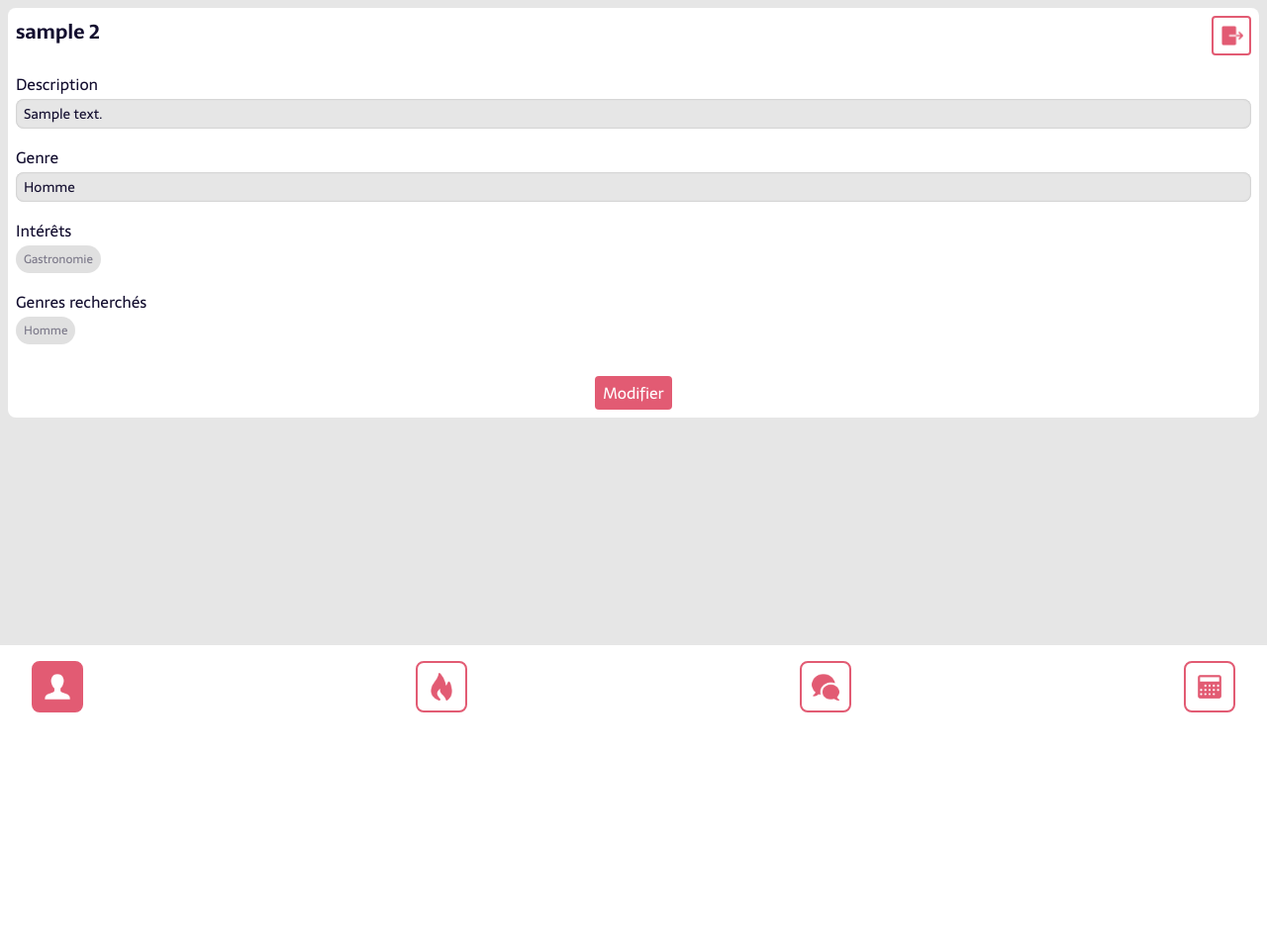
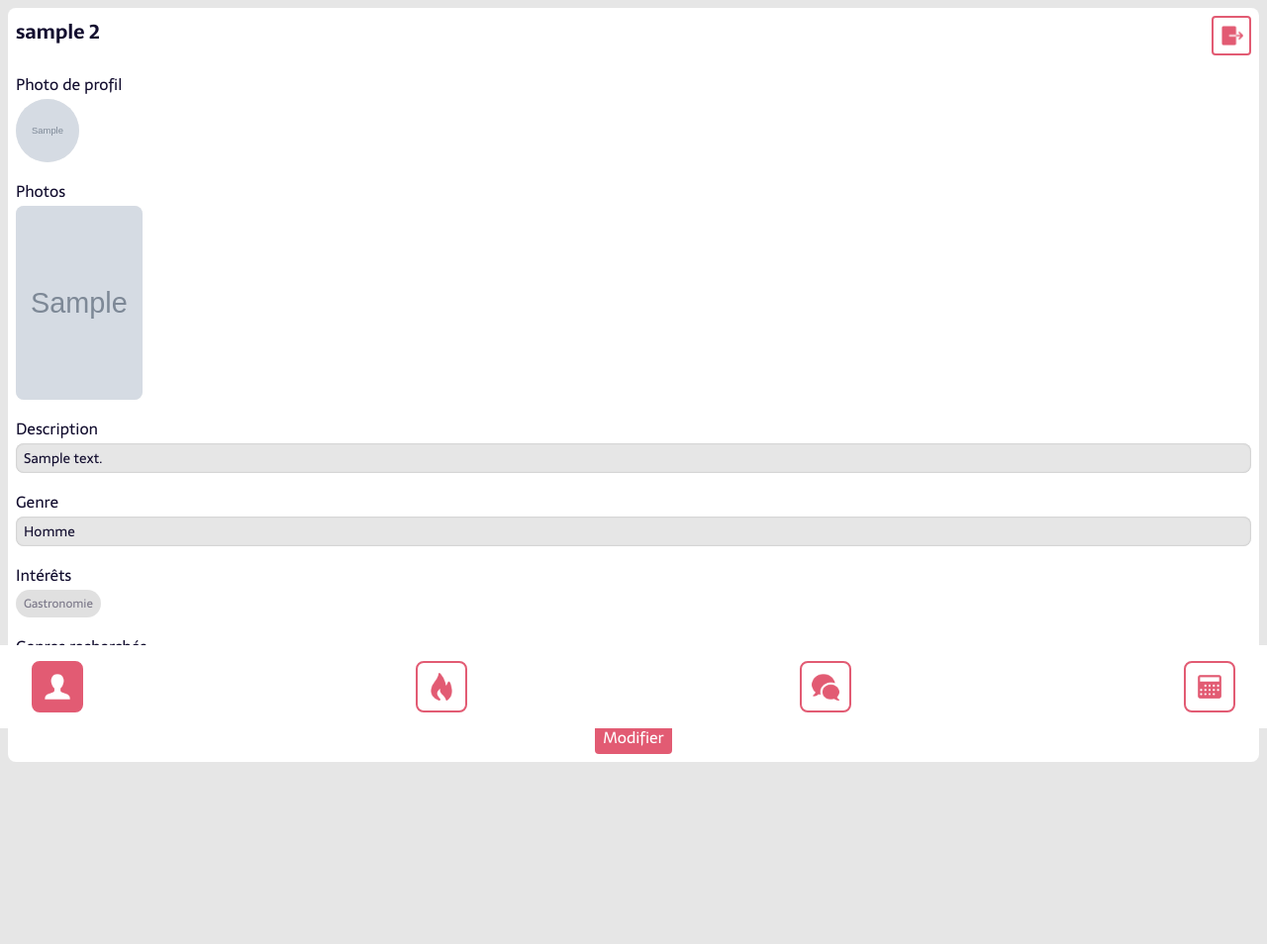
Before and after one commit to Reeezer/HE-Love, a Django app: page /users/1/ in a window 1280 px wide. Shown: the part 64-1018 px from the top of the page at 99% size. Before the commit the page ends 784 px from the top, so only its background shows below. Run offline with Django 4.2, Linux system fonts and the light colour scheme; a user stored in the database is signed in; data comes from the database, SQL or seed files in the repository; tables that the repository leaves empty hold one stand-in row (values such as "Sample post"); grey boxes marked "Sample" are stand-in pictures; parts of the project's set-up code (start-up, migrations or seed data) failed here and were passed over; some libraries are stand-ins or nearby versions.

Commit message:
Added pictures to profile detail

```diff
--- a/He_Loveapp/models.py
+++ b/He_Loveapp/models.py
@@ -55,7 +55,7 @@
         self.save()
 
     def get_pictures(self): # Includes PP
-        return Picture.objects.filter(user=self.id).first()
+        return Picture.objects.filter(user=self.id)
 
 
 
--- a/He_Loveapp/templates/He_Loveapp/appuser_detail.html
+++ b/He_Loveapp/templates/He_Loveapp/appuser_detail.html
@@ -13,6 +13,22 @@
 					{% load static %} <img class="minus-icon" src="{% static "src/vue/files/img/logout.png" %}" alt="logout"/>
 				</a>
 			{% endif %}
+		</div>
+	</div>
+
+	<div class="section">
+		<div class="title">Photo de profil</div>
+		<img class="profile-picture" src="{{ appuser.profile_picture.url }}" alt="profile picture"/>
+	</div>
+
+	<div class="section">
+		<div class="title">Photos</div>
+		<div class="pictures">
+			{% for picture in appuser.get_pictures %}
+				<img class="picture" src="{{ picture.path.url }}" alt="picture"/>
+			{% empty %}
+				<div>Aucune photo</div>
+			{% endfor %}
 		</div>
 	</div>
 
--- a/static/src/vue/files/css/app.css
+++ b/static/src/vue/files/css/app.css
@@ -103,6 +103,15 @@
 
 .primary {
 	color: var(--primary-color);
+}
+
+.profile-picture {
+	border-radius: 100px;
+
+	background-color: var(--light-gray-transparent-color);
+
+	width: 64px;
+	height: 64px;
 }
 
 /* ----- Title bar ----- */
@@ -256,6 +265,8 @@
 	border-radius: 8px;
 	gap: 16px;
 
+	margin-bottom: 92px;
+
 	flex: 0 1 auto;
 
 	padding: 8px;
@@ -311,6 +322,22 @@
 
 .profile .button {
 	border-radius: 4px;
+}
+
+.profile .pictures{
+	display: flex;
+	flex-flow: row wrap;
+	gap: 8px;
+}
+
+.profile .picture {
+	background-color: var(--light-gray-transparent-color);
+
+	object-fit: cover;
+
+	width: 128px;
+	height: 196px;
+	border-radius: 8px;
 }
 
 /* ----- Forms ------ */
@@ -403,15 +430,6 @@
 	border-radius: 8px;
 
 	background-color: var(--white-color);
-}
-
-.matches .profile-picture {
-	border-radius: 100px;
-
-	background-color: var(--light-gray-transparent-color);
-
-	width: 64px;
-	height: 64px;
 }
 
 .matches .profile-infos {
```
